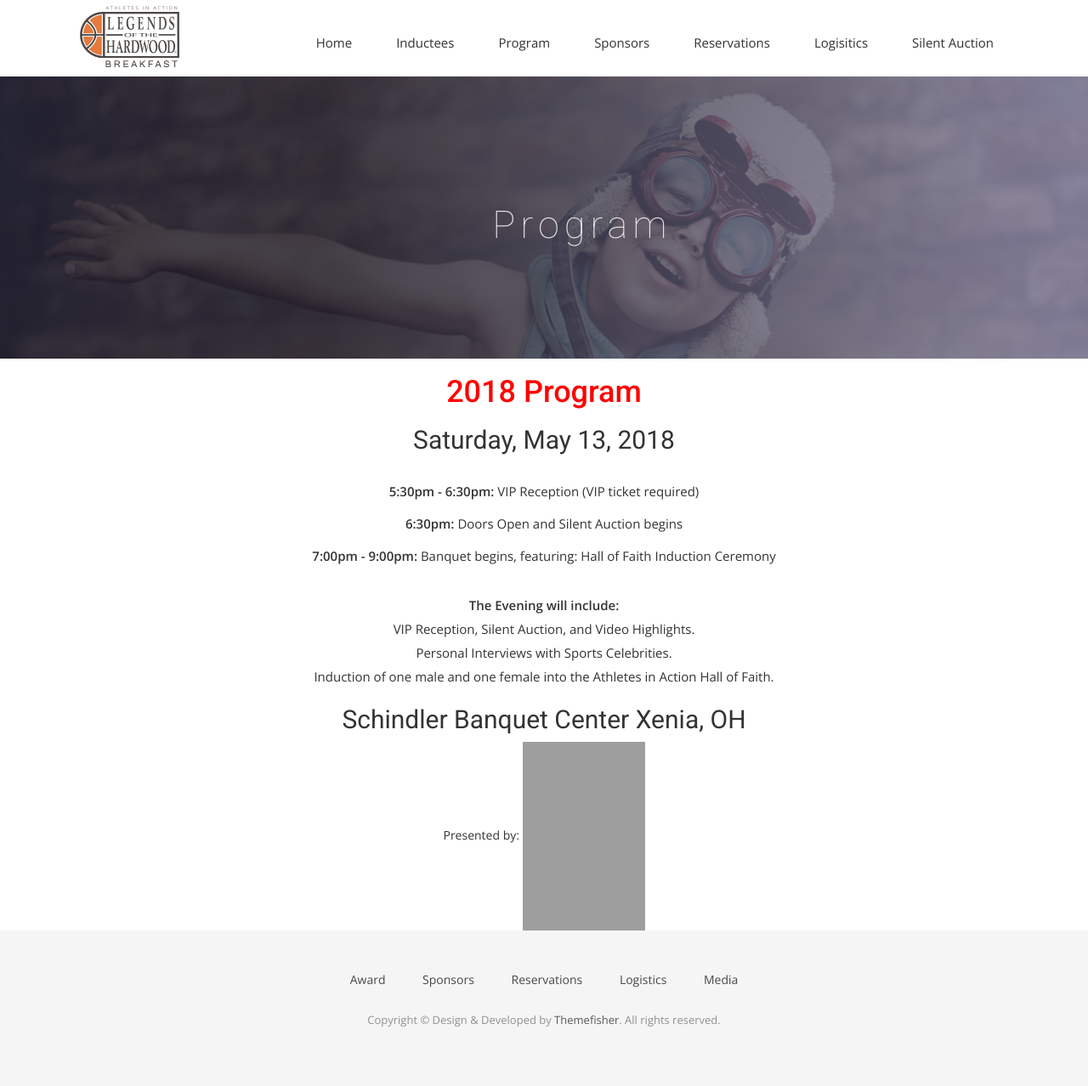
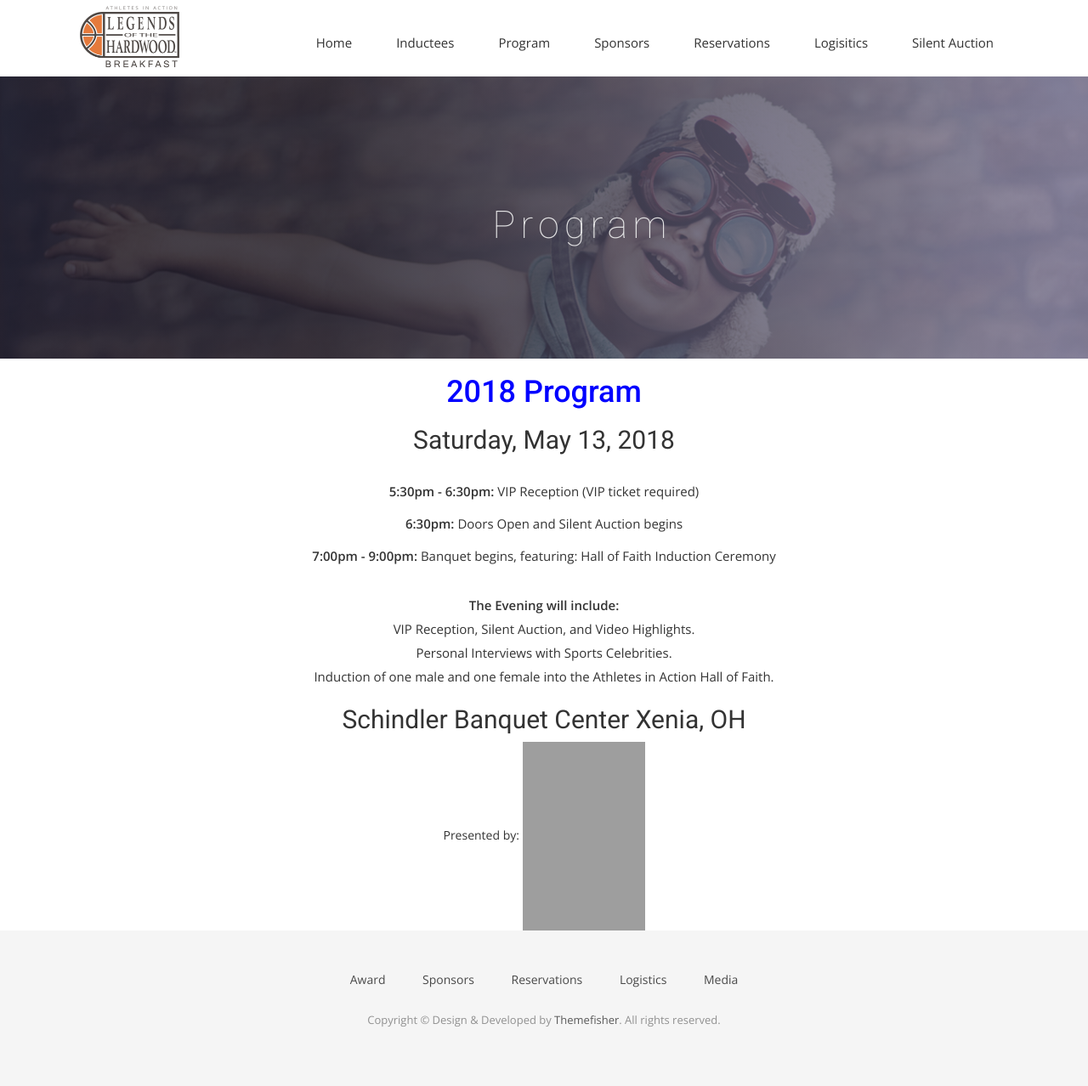
Before and after one commit to CruGlobal/NightofChampions, a Jekyll site: the page built from program.markdown, in a window 1280 px wide. Shown: the whole page at 85% size. Built offline with Jekyll 4.4.1, drawn with Linux system fonts in a browser that asks for light colours; nearby versions of some CDN libraries; some web fonts are replaced; our own code applies the rules of GitHub Pages for plain Markdown files; grey boxes are pictures that could not be loaded.

Commit message:
Updated Program

```diff
--- a/program.markdown
+++ b/program.markdown
@@ -7,7 +7,7 @@
 <div style="text-align: center;">
 
 <h1>
-<font color="Red">2018 Program</font>
+<font color="Blue">2018 Program</font>
 </h1>
 </div>
 
```
